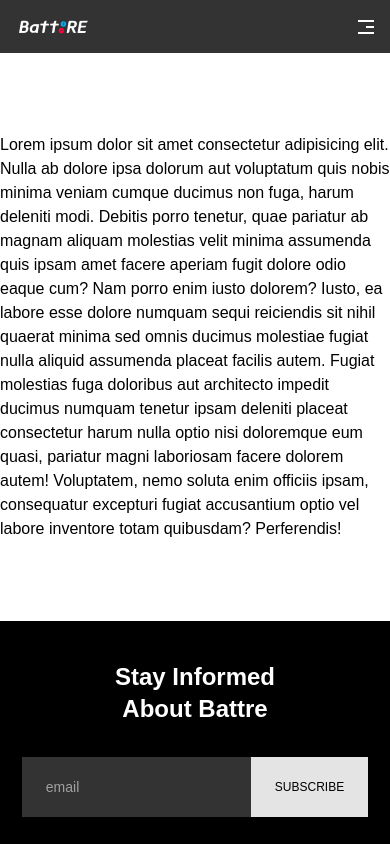
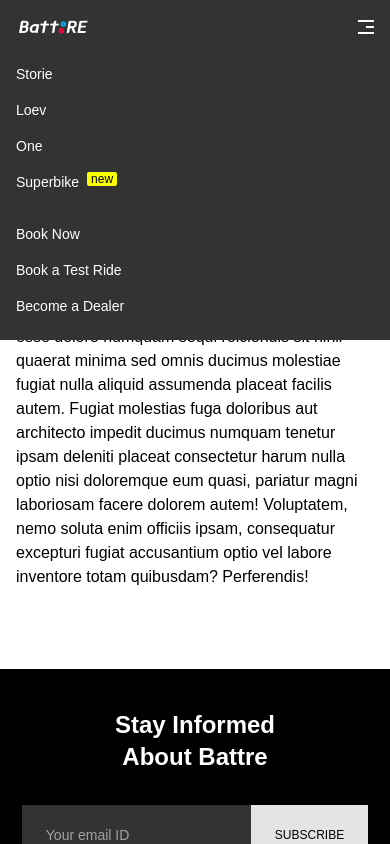
Before and after one commit to DeeAjith/fe-test, a Next.js app: page / in a window 390 px wide. Both pictures are taken after a click on the button "Open main menu". Shown: the top 844 px of the page. Built offline with nearby package versions, Linux system fonts and the light colour scheme; a web font is replaced by a local one.

Commit message:
newsletter, header UI fixes

```diff
--- a/src/app/page.tsx
+++ b/src/app/page.tsx
@@ -2,7 +2,7 @@ export default function Home() {
   return (
     <main className="page-content flex">
       <div className="max-w-screen-xl mx-auto my-20">
-        <p>
+        <p className="px-4">
           Lorem ipsum dolor sit amet consectetur adipisicing elit. Nulla ab
           dolore ipsa dolorum aut voluptatum quis nobis minima veniam cumque
           ducimus non fuga, harum deleniti modi. Debitis porro tenetur, quae
--- a/src/components/Header/Header.tsx
+++ b/src/components/Header/Header.tsx
@@ -1,19 +1,32 @@
 'use client'
 import Image from 'next/image'
 import Link from 'next/link'
-import React, { useState } from 'react'
+import React, { useState, useRef, useEffect } from 'react'
 import { BurgerMenu_Icon } from '@/assets/CustomIcons/Icons'
 import { MenuItems } from '@/constants'
+
 type HeaderProps = {
   menuData: any
 }
 
 const Header = ({ menuData }: HeaderProps) => {
-  const [isHidden, setIsHidden] = useState<Boolean>(false)
+  const [isOpen, setIsOpen] = useState(true) // Use `isOpen` for clarity
+  const mobileMenuRef = useRef(null) // Reference for handling scroll
+
   const handleMenuToggle = () => {
-    setIsHidden(!isHidden)
+    setIsOpen(!isOpen)
+    // Optionally, adjust focus for accessibility (see note below)
   }
 
+  // Handle body overflow based on menu state
+  useEffect(() => {
+    const body = document.body
+    body.style.overflow = isOpen ? 'auto' : 'hidden'
+
+    return () => {
+      body.style.overflow = 'auto' // Reset on unmount
+    }
+  }, [isOpen])
   return (
     <>
       <header>
@@ -30,9 +43,10 @@ const Header = ({ menuData }: HeaderProps) => {
             </Link>
             <div
               className={`${
-                isHidden ? 'hidden' : 'block'
-              } w-full fixed top-10 h-auto bg-fe-dark left-0 z-10 lg:relative lg:inset-[unset] lg:bg-transparent`}
+                isOpen ? 'hidden' : 'block'
+              } lg:block w-full fixed top-10 h-auto bg-fe-dark left-0 z-10 lg:relative lg:inset-[unset] lg:bg-transparent`}
               id="mobile-menu"
+              ref={mobileMenuRef}
             >
               <ul className="justify-between items-center w-full flex-shrink lg:flex lg:w-auto">
                 {menuData.length > 0 ? (
@@ -84,7 +98,7 @@ const Header = ({ menuData }: HeaderProps) => {
                 className="block lg:hidden"
                 type="button"
                 aria-controls="mobile-menu"
-                aria-expanded={isHidden ? 'true' : 'false'}
+                aria-expanded={isOpen ? 'true' : 'false'}
                 onClick={handleMenuToggle}
               >
                 <span className="sr-only">Open main menu</span>
--- a/src/components/Newsletter/Newsletter.tsx
+++ b/src/components/Newsletter/Newsletter.tsx
@@ -9,7 +9,7 @@ const Newsletter = () => {
             type="email"
             id="email"
             className="px-6 py-5 w-full z-20 text-sm bg-fe-dark text-fe-gray-4 placeholder:text-fe-gray-4 focus-visible:rounded-none md:w-80"
-            placeholder="email"
+            placeholder="Your email ID"
             required
           />
           <button
```
